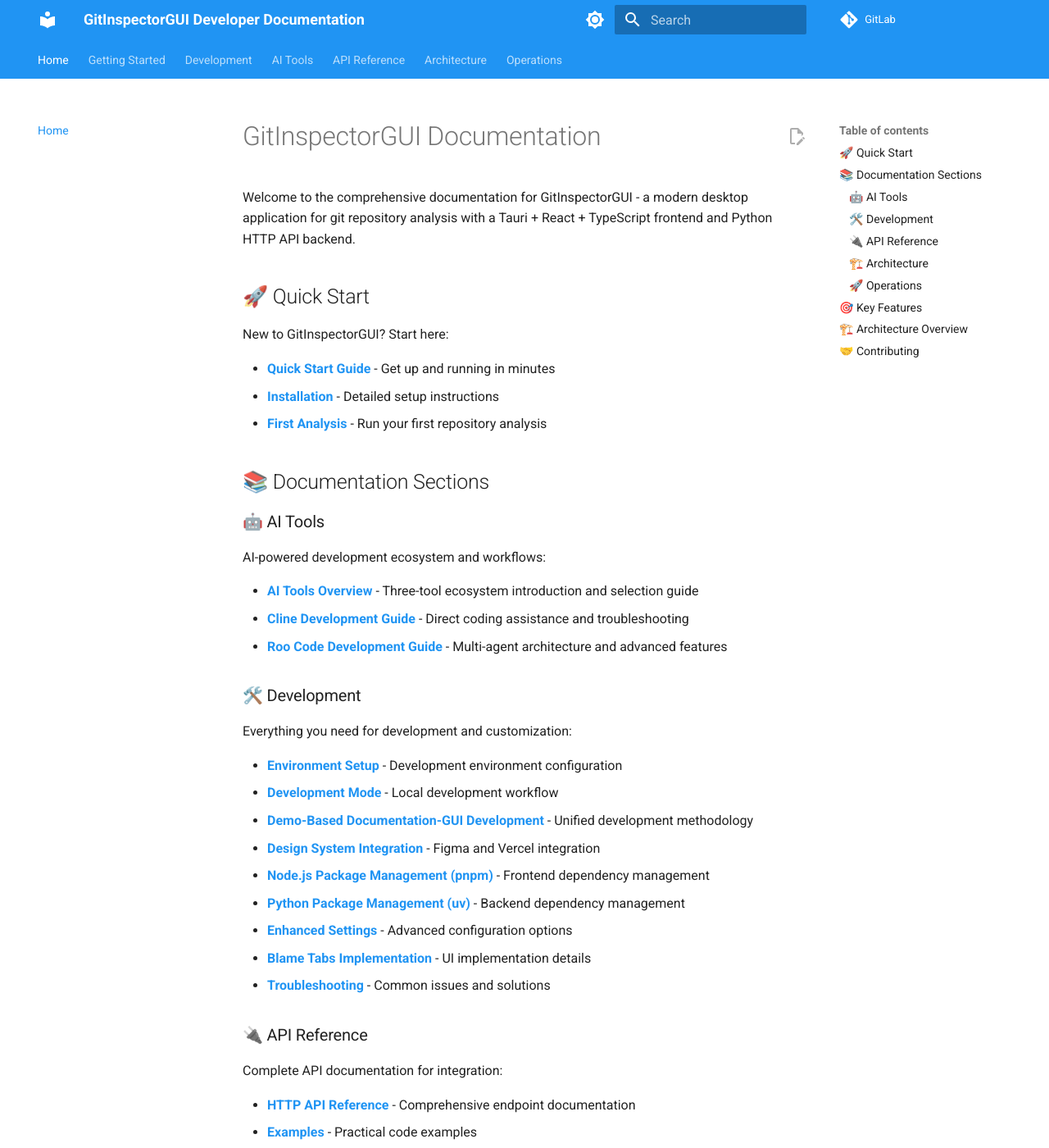
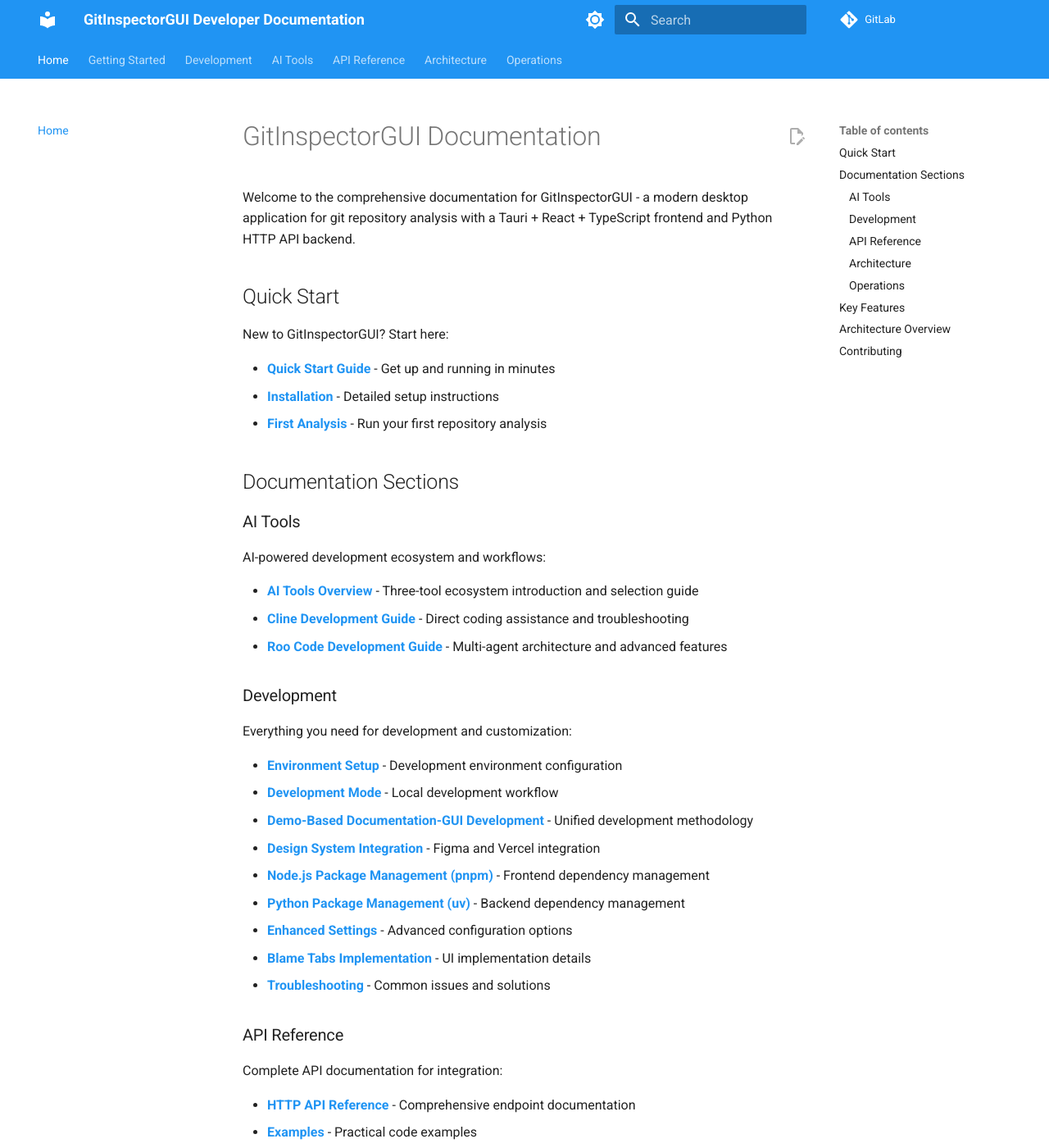
Before and after one commit to boost-edu-tools/gitinspectorgui, an MkDocs documentation site: the page built from docs/index.md, in a window 1280 px wide and 1400 px high. Shown: the whole window at 82% size. Built offline with MkDocs 1.6.1 and Material for MkDocs 9.7.7, drawn with Linux system fonts in a browser that asks for light colours; comment, search, counter and statistics services are not loaded; some of the changed text lies outside the part shown.

Commit message:
Remove icons from doc pages

````diff
--- a/docs/index.md
+++ b/docs/index.md
@@ -2,7 +2,7 @@
 
 Welcome to the comprehensive documentation for GitInspectorGUI - a modern desktop application for git repository analysis with a Tauri + React + TypeScript frontend and Python HTTP API backend.
 
-## 🚀 Quick Start
+## Quick Start
 
 New to GitInspectorGUI? Start here:
 
@@ -10,9 +10,9 @@
 -   **[Installation](getting-started/installation.md)** - Detailed setup instructions
 -   **[First Analysis](getting-started/first-analysis.md)** - Run your first repository analysis
 
-## 📚 Documentation Sections
+## Documentation Sections
 
-### 🤖 AI Tools
+### AI Tools
 
 AI-powered development ecosystem and workflows:
 
@@ -20,7 +20,7 @@
 -   **[Cline Development Guide](ai-tools/cline-guide.md)** - Direct coding assistance and troubleshooting
 -   **[Roo Code Development Guide](ai-tools/roo-code-guide.md)** - Multi-agent architecture and advanced features
 
-### 🛠️ Development
+### Development
 
 Everything you need for development and customization:
 
@@ -34,7 +34,7 @@
 -   **[Blame Tabs Implementation](development/blame-tabs-implementation.md)** - UI implementation details
 -   **[Troubleshooting](development/troubleshooting.md)** - Common issues and solutions
 
-### 🔌 API Reference
+### API Reference
 
 Complete API documentation for integration:
 
@@ -42,7 +42,7 @@
 -   **[Examples](api/examples.md)** - Practical code examples
 -   **[Error Handling](api/error-handling.md)** - Error codes and troubleshooting
 
-### 🏗️ Architecture
+### Architecture
 
 Understanding the system design:
 
@@ -52,7 +52,7 @@
 -   **[Demo-Based Documentation-GUI Development](development/demo-based-documentation-gui-development.md)** - Unified development methodology
 -   **[Technology Stack](architecture/technology-stack.md)** - Technology stack selection and analysis
 
-### 🚀 Operations
+### Operations
 
 Production deployment and maintenance:
 
@@ -60,7 +60,7 @@
 -   **[Monitoring](operations/monitoring.md)** - System monitoring
 -   **[Maintenance](operations/maintenance.md)** - Ongoing maintenance procedures
 
-## 🎯 Key Features
+## Key Features
 
 -   **Modern Architecture**: HTTP API with Tauri desktop frontend
 -   **Cross-Platform**: Windows, macOS, and Linux support
@@ -68,7 +68,7 @@
 -   **Interactive UI**: Modern React-based interface with advanced filtering
 -   **Developer-Friendly**: Comprehensive API and documentation
 
-## 🏗️ Architecture Overview
+## Architecture Overview
 
 GitInspectorGUI uses a modern HTTP API architecture:
 
@@ -84,7 +84,7 @@
     H[API Types] --> B
 ```
 
-## 🤝 Contributing
+## Contributing
 
 This documentation is designed to help developers understand, use, and contribute to GitInspectorGUI. Each section provides practical, actionable information to support your development workflow.
 
````
Also changed, not shown: docs/getting-started/quick-start.md (+5 -5 lines).
